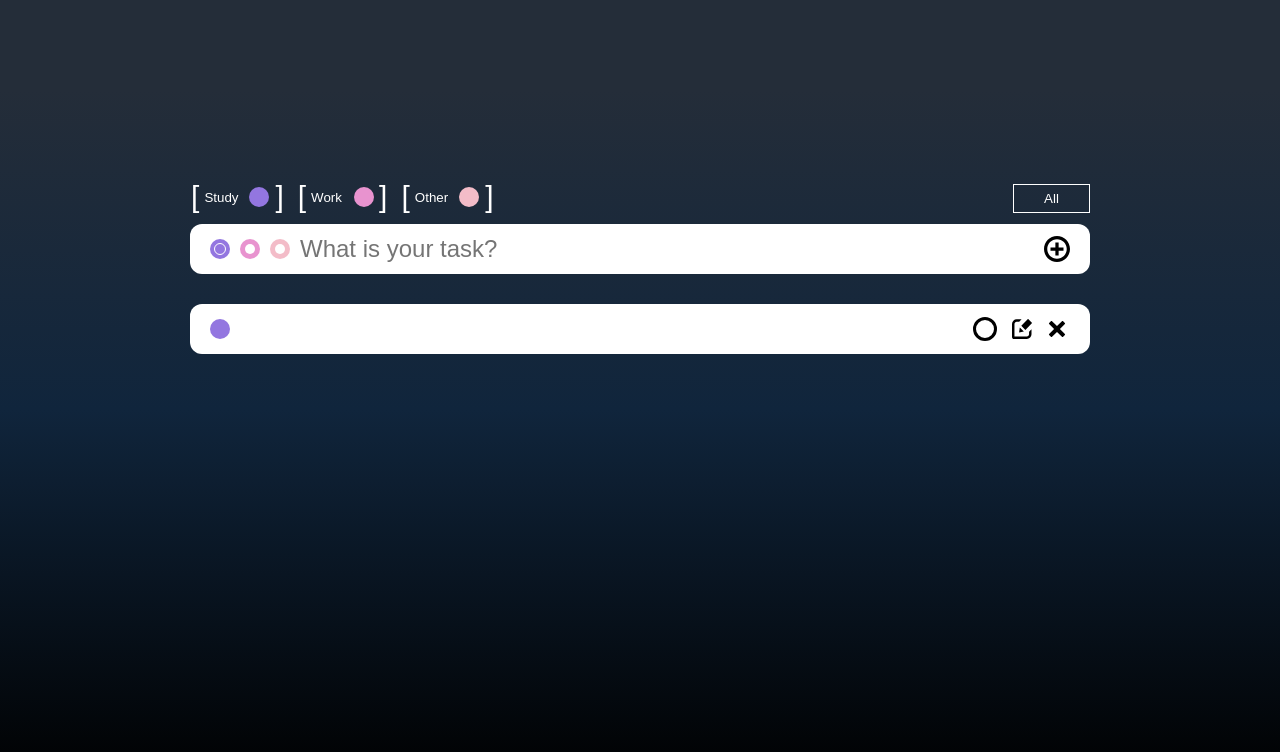
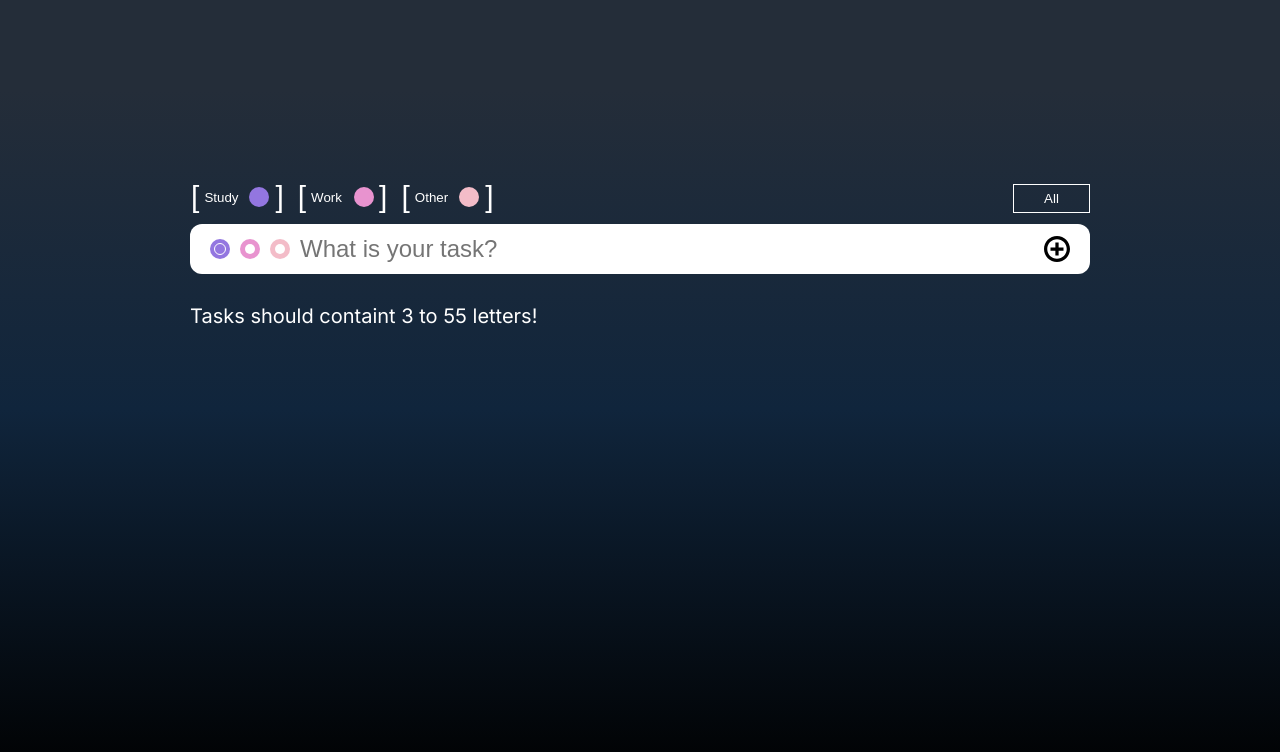
Before and after one commit to kazrias/just-do-it, a React (Vite) app: page / in a window 1280 px wide. Both pictures are taken after a click on the button 1057 px from the left and 249 px from the top of the page. Shown: the top 752 px of the page. Built offline with nearby package versions, Linux system fonts and the light colour scheme.

Commit message:
task.length now 3-55 letters

```diff
--- a/index.html
+++ b/index.html
@@ -8,6 +8,7 @@
   </head>
   <body>
     <div id="root"></div>
+
     <script type="module" src="/src/main.jsx"></script>
   </body>
 </html>
--- a/src/App.jsx
+++ b/src/App.jsx
@@ -13,6 +13,7 @@ function App() {
   const [workFilter, setWorkFilter] = useState(false);
   const [otherFilter, setOtherFilter] = useState(false);
   const [completed, setCompleted] = useState(false);
+
   function onTaskAdd(newTask) {
     setTasks([...tasks, newTask])
   }
@@ -22,7 +23,7 @@ function App() {
   function onTaskComplete(completedTask) {
     setTasks(
       tasks.map(task => {
-        console.log('map worked',task);
+        console.log('map worked', task);
         if (task.id === completedTask.id) {
           return {
             ...task,
--- a/src/component/CreateTask/CreateTask.jsx
+++ b/src/component/CreateTask/CreateTask.jsx
@@ -6,6 +6,7 @@ function CreateTask({ onTaskAdd }) {
   const [isOther, setIsOther] = useState(false);
   const [currentTaskType, setCurrentTaskType] = useState('study')
   const [currentTask, setCurrentTask] = useState('');
+  const [showWarning, setShowWarning] = useState(false);
   function onTypeClick(taskType) {
     switch (taskType) {
       case 'study':
@@ -30,16 +31,27 @@ function CreateTask({ onTaskAdd }) {
   }
   function onEnterPress(e) {
     if (e.key === 'Enter') {
-      onTaskAdd({ text: currentTask, type: currentTaskType, id: idGenerator(),completed:false });
+      if (currentTask.trim().length < 3 || currentTask.trim().length > 55) {
+        setShowWarning(true);
+        return
+      }
+      setShowWarning(false);
+      onTaskAdd({ text: currentTask, type: currentTaskType, id: idGenerator(), completed: false });
       setCurrentTask('');
     }
   }
   function addTask() {
-    onTaskAdd({ text: currentTask, type: currentTaskType, id: idGenerator(),completed:false });
+    if (currentTask.trim().length < 3 || currentTask.trim().length > 55) {
+      setShowWarning(true);
+      return
+    }
+    setShowWarning(false);
+    onTaskAdd({ text: currentTask, type: currentTaskType, id: idGenerator(), completed: false });
     setCurrentTask('');
 
   }
   return (
+    <>
       <div className='create-task'>
         <div className="create-task__buttons">
           <button onClick={() => {
@@ -60,6 +72,11 @@ function CreateTask({ onTaskAdd }) {
           <img width={'26px'} src="/done.svg" alt="" />
         </button>
       </div>
+      {
+        showWarning ? <p className='create-task__warning'>Tasks should containt 3 to 55 letters!</p> : ''
+      }
+
+    </>
   )
 }
 export default CreateTask
--- a/src/component/CreateTask/CreateTask.scss
+++ b/src/component/CreateTask/CreateTask.scss
@@ -1,3 +1,5 @@
+@import url('https://fonts.googleapis.com/css2?family=Inter&display=swap');
+
 .create-task {
   width: 100%;
   height: 50px;
@@ -6,6 +8,8 @@
   padding-right: 20px;
   border-radius: 12px;
   margin-bottom: 30px;
+  position: relative;
+
   &__text {
     height: 100%;
     width: 100%;
@@ -15,6 +19,15 @@
     outline: none;
     border: none;
   }
+
+  &__warning {
+    color: rgb(255, 255, 255);
+    font-family: 'Inter', sans-serif;
+    font-size: 20px;
+    margin-bottom: 20px;
+    animation: rightAndLeft 1.5s forwards;
+  }
+
   &__buttons {
     position: relative;
     min-width: 110px;
@@ -33,6 +46,7 @@
     z-index: 50;
     border: none;
     cursor: pointer;
+
     &::before {
       content: '';
       position: absolute;
@@ -90,4 +104,25 @@
     justify-content: center;
     cursor: pointer;
   }
+
 }
+
+@keyframes rightAndLeft {
+  25% {
+    transform: translateX(-15px);
+    color: red;
+  }
+
+  50% {
+    transform: translateX(15px);
+    color: red;
+  }
+
+  75% {
+    transform: translateX(0px);
+  }
+
+  100% {
+    color: white;
+  }
+}
```
Lines whose indentation alone changed are shown as unchanged.
